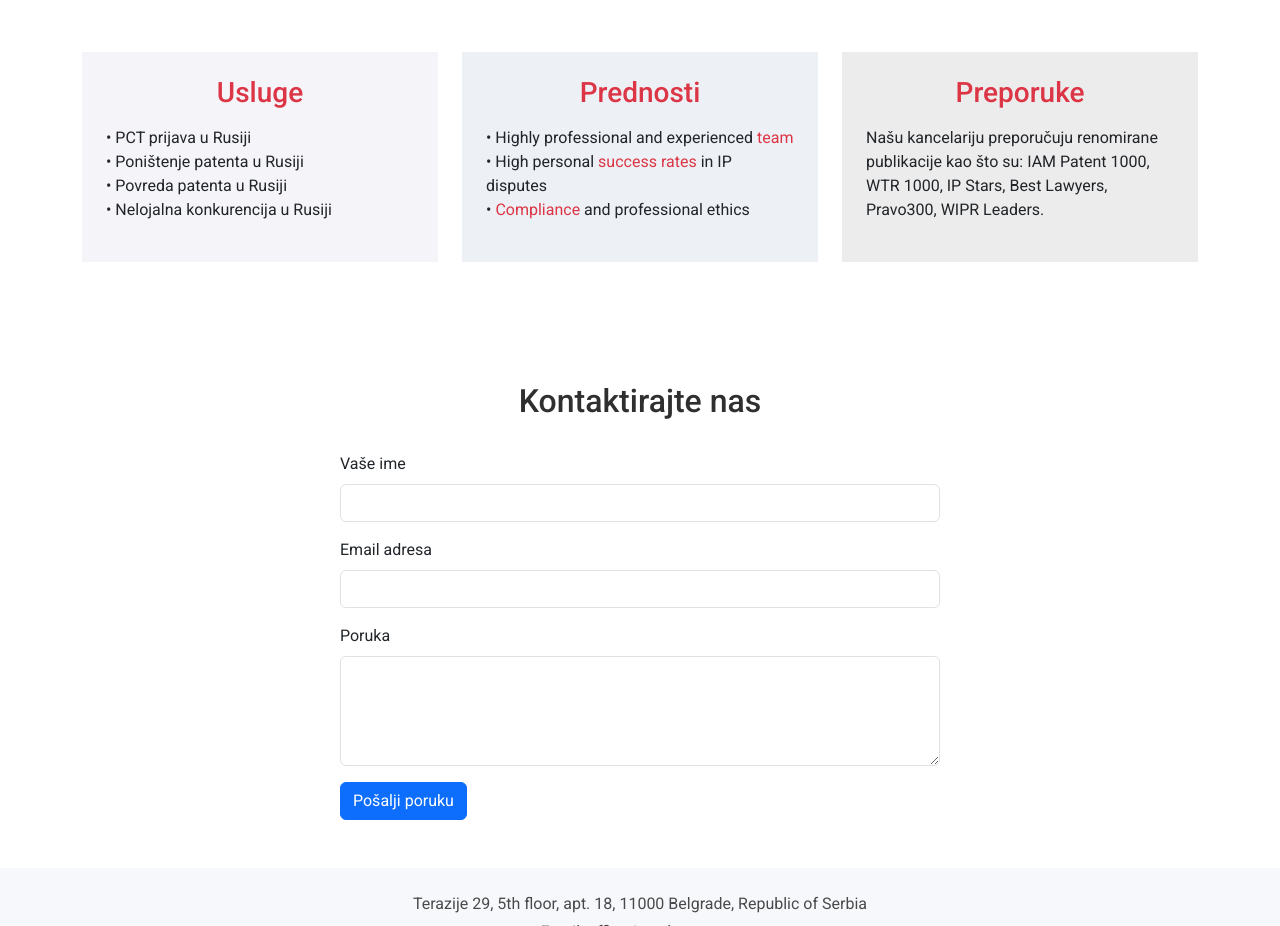
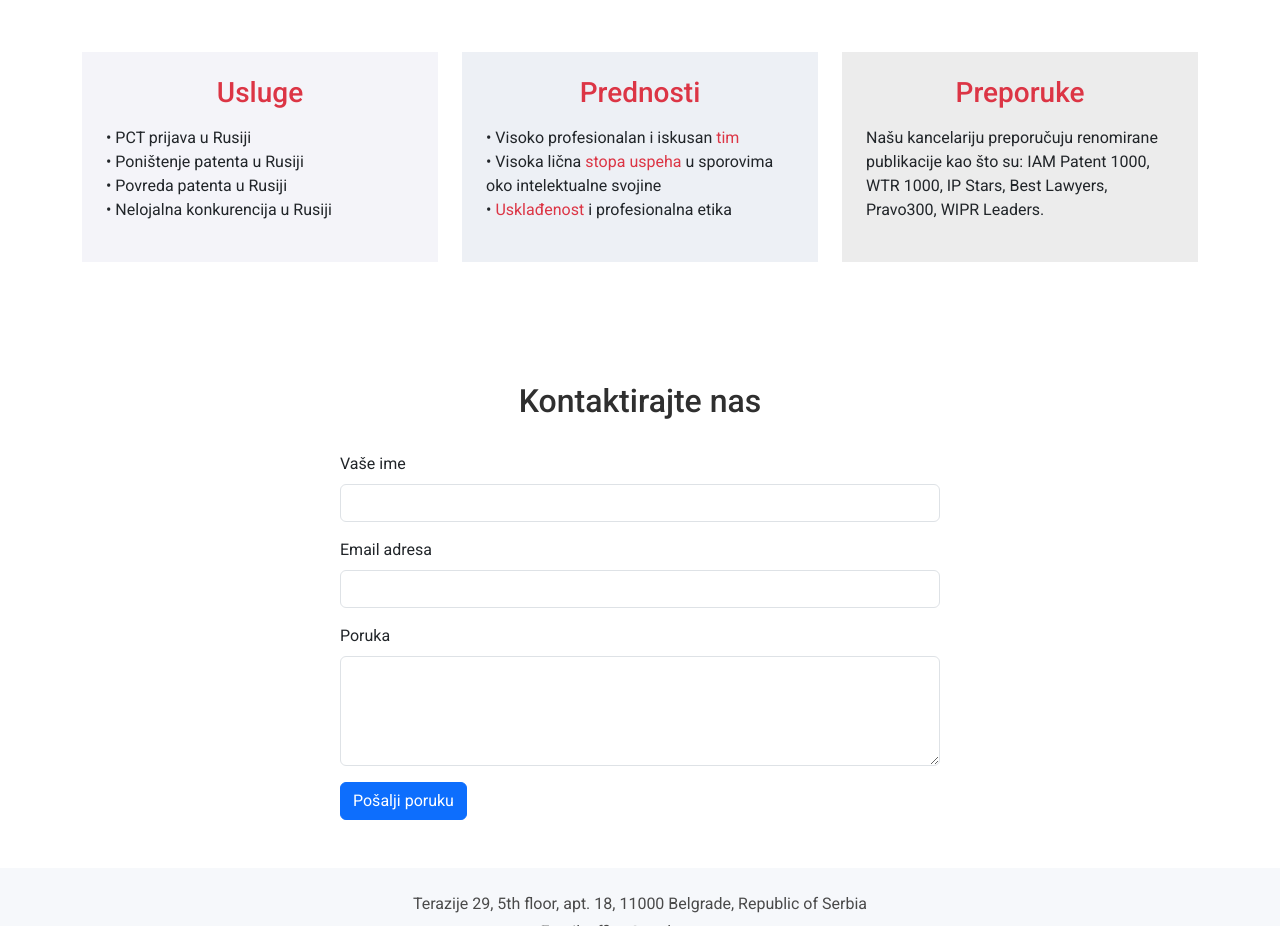
Before and after one commit to zalesov/serbian-ip-law, a plain HTML site: page serbian-ip-law/index.html in a window 1280 px wide. Shown: the part 1160-2086 px from the top of the page. Drawn offline with nearby package versions, Linux system fonts and the light colour scheme.

Commit message:
Add files via upload

```diff
--- a/serbian-ip-law/index.html
+++ b/serbian-ip-law/index.html
@@ -145,9 +145,9 @@
         <div class="p-4" style="background-color: #edf0f5; height: 100%;">
           <h3 class="text-danger">Prednosti</h3>
           <ul class="list-unstyled text-start mt-3">
-            <li>• Highly professional and experienced <span class="text-danger">team</span></li>
-            <li>• High personal <span class="text-danger">success rates</span> in IP disputes</li>
-            <li>• <span class="text-danger">Compliance</span> and professional ethics</li>
+            <li>• Visoko profesionalan i iskusan <span class="text-danger">tim</span></li>
+            <li>• Visoka lična <span class="text-danger">stopa uspeha</span> u sporovima oko intelektualne svojine</li>
+            <li>• <span class="text-danger">Usklađenost</span> i profesionalna etika</li>
           </ul>
         </div>
       </div>
```
